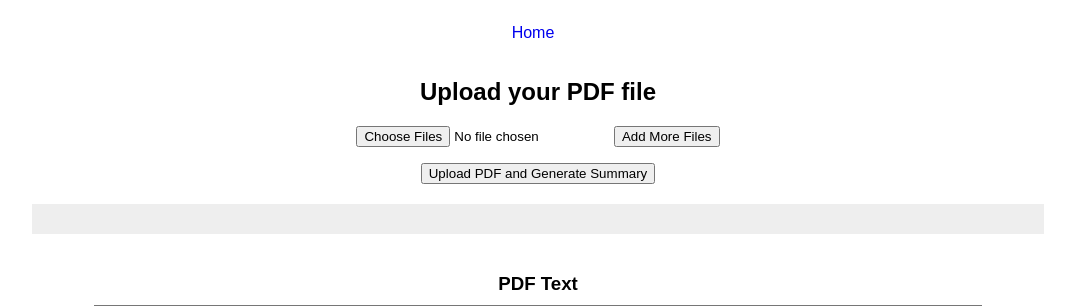
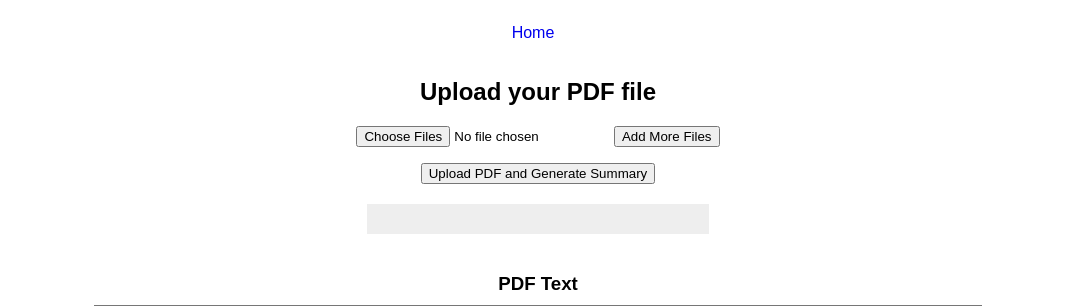
Before and after one commit to AsmaSamastar/AI-Web, a Flask app: page / in a window 1280 px wide. Shown: the top 306 px of the page, without its empty margins (102-1177 px from the left). Run offline with Flask 3, Linux system fonts and the light colour scheme; some libraries are stand-ins or nearby versions.

Commit message:
progressBar

```diff
--- a/static/styles.css
+++ b/static/styles.css
@@ -180,7 +180,7 @@ h3 {
 
 
 .progress {
-    width: 80%;
+    width: 27%;
     margin: 20px auto;
     height: 30px;
     position: relative;
```
